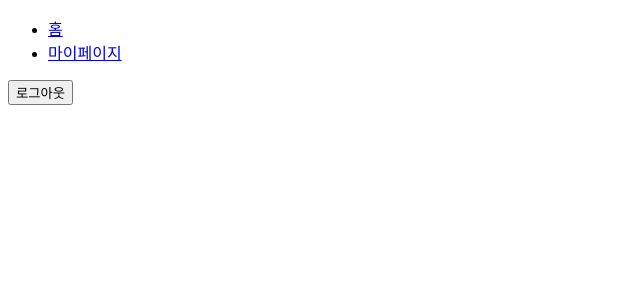
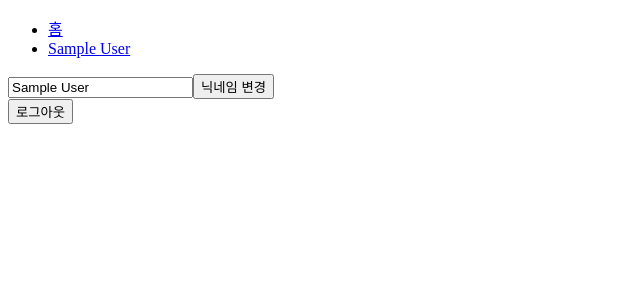
Before and after one commit to wannabeing/practice-react, a React (Create React App) app in the folder clone-twitter/: page /#/profile in a window 1280 px wide. Shown: the top 300 px of the page, without its empty margins (0-640 px from the left). Built offline with nearby package versions, Linux system fonts and the light colour scheme; no server answers; the database is empty; sample sign-in values are in the browser's storage.

Commit message:
EDIT 마이페이지 이름 수정

```diff
--- a/clone-twitter/src/components/App.js
+++ b/clone-twitter/src/components/App.js
@@ -9,16 +9,34 @@ function App() {
   useEffect(() => {
     // 로그인 상태 감지
     fbAuth.onAuthStateChanged((user) => {
-      user ? setUserInfo(user) : setUserInfo(null);
+      user
+        ? setUserInfo({
+            displayName: user.displayName,
+            uid: user.uid,
+            email: user.email,
+            updateProfile: (args) => user.updateProfile(args),
+          })
+        : setUserInfo(null);
       setInit(true);
     });
   }, []);
+  // 유저정보 새로고침 함수
+  const refreshUserInfo = () => {
+    const user = fbAuth.currentUser;
+    setUserInfo({
+      displayName: user.displayName,
+      uid: user.uid,
+      email: user.email,
+      updateProfile: (args) => user.updateProfile(args),
+    });
+  };
   return (
     <>
       {init ? (
         <AppRouter
           isLoggedIn={Boolean(fbAuth.currentUser)}
           userInfo={userInfo}
+          refreshUserInfo={refreshUserInfo}
         />
       ) : (
         "init"
--- a/clone-twitter/src/components/Navgation.js
+++ b/clone-twitter/src/components/Navgation.js
@@ -1,7 +1,7 @@
 import React from "react";
 import { Link } from "react-router-dom";
 
-const Navigation = () => {
+const Navigation = ({ userInfo }) => {
   return (
     <nav>
       <ul>
@@ -9,7 +9,7 @@ const Navigation = () => {
           <Link to="/">홈</Link>
         </li>
         <li>
-          <Link to="/profile">마이페이지</Link>
+          <Link to="/profile">{userInfo.displayName}</Link>
         </li>
       </ul>
     </nav>
--- a/clone-twitter/src/components/Router.js
+++ b/clone-twitter/src/components/Router.js
@@ -5,10 +5,10 @@ import Home from "routes/Home";
 import Profile from "routes/Profile";
 import Navigation from "components/Navgation";
 
-const AppRouter = ({ isLoggedIn, userInfo }) => {
+const AppRouter = ({ isLoggedIn, userInfo, refreshUserInfo }) => {
   return (
     <HashRouter>
-      {isLoggedIn && <Navigation />}
+      {isLoggedIn && <Navigation userInfo={userInfo} />}
       <Switch>
         {isLoggedIn ? (
           <>
@@ -16,7 +16,7 @@ const AppRouter = ({ isLoggedIn, userInfo }) => {
               <Home userInfo={userInfo} />
             </Route>
             <Route exact path="/profile">
-              <Profile />
+              <Profile userInfo={userInfo} refreshUserInfo={refreshUserInfo} />
             </Route>
           </>
         ) : (
--- a/clone-twitter/src/routes/EditProfile.js
+++ /dev/null
@@ -1,3 +0,0 @@
-import React from "react";
-
-export default () => <span>Edit Profile</span>;
--- a/clone-twitter/src/routes/Profile.js
+++ b/clone-twitter/src/routes/Profile.js
@@ -1,17 +1,58 @@
-import { fbAuth } from "fb";
-import React from "react";
+import { fbAuth, fbStore } from "fb";
+import React, { useCallback, useEffect, useState } from "react";
 import { useHistory } from "react-router-dom";
 
 // eslint-disable-next-line import/no-anonymous-default-export
-export default () => {
+export default ({ userInfo, refreshUserInfo }) => {
   const history = useHistory();
+  const [newDname, setNewDname] = useState(userInfo.displayName);
+
+  // 로그아웃 함수
   const onLogout = () => {
     fbAuth.signOut();
     history.push("/");
   };
+  // 로그인 유저의 트윗리스트 가져오는 함수
+  const getMyTweets = useCallback(async () => {
+    const myTweets = await fbStore
+      .collection("tweets")
+      .where("uid", "==", userInfo.uid)
+      .orderBy("createdAt")
+      .get();
+  }, [userInfo]);
+
+  useEffect(() => {
+    getMyTweets();
+  }, [getMyTweets]);
+  // 닉네임 변경 인풋 감지 함수
+  const onChangeDname = (event) => {
+    const { value } = event.target;
+    setNewDname(value);
+  };
+  // 닉네임 변경 실행 함수
+  const onSubmitDname = async (event) => {
+    event.preventDefault();
+
+    if (userInfo.displayName !== newDname) {
+      await userInfo.updateProfile({
+        displayName: newDname,
+      });
+      refreshUserInfo();
+    }
+  };
 
   return (
     <>
+      <form onSubmit={onSubmitDname}>
+        <input
+          onChange={onChangeDname}
+          type="text"
+          placeholder="닉네임"
+          value={newDname}
+        />
+        <input type="submit" value="닉네임 변경" />
+      </form>
+
       <button onClick={onLogout}>로그아웃</button>
     </>
   );
```
